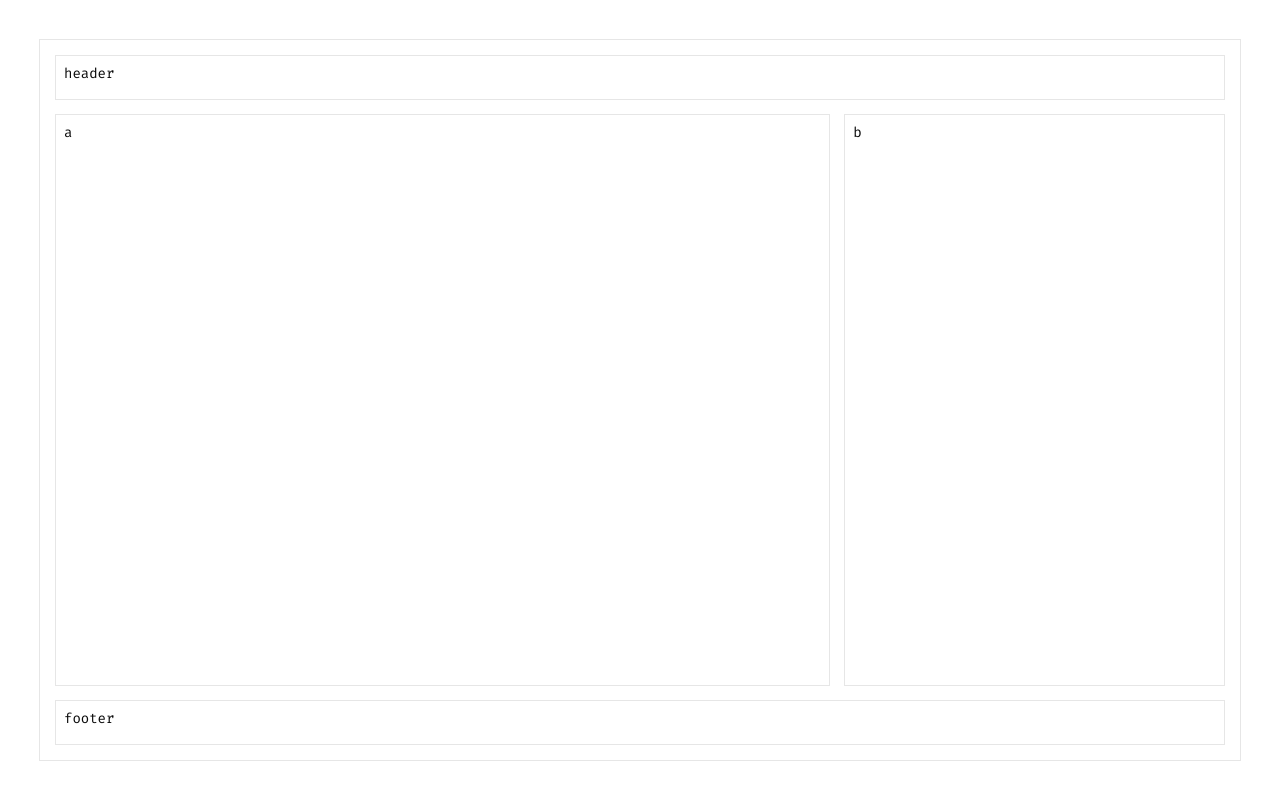
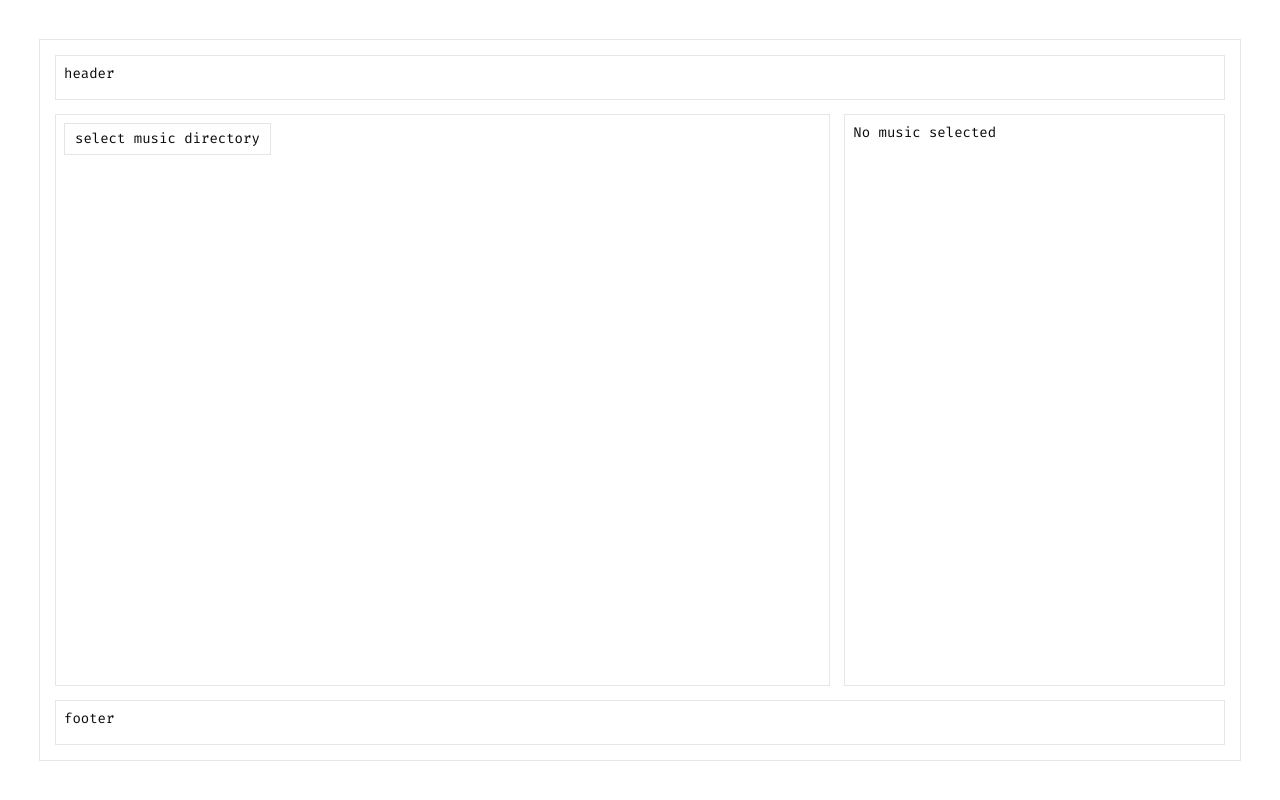
Before and after one commit to noonefr69/wtia, a React (Vite) app: page / in a window 1280 px wide. Built offline with nearby package versions, Linux system fonts and the light colour scheme.

Commit message:
kinda clean code

```diff
--- a/src/App.tsx
+++ b/src/App.tsx
@@ -1,29 +1,11 @@
 import { Card } from "@/components/ui/card";
+import AppLayout from "./components/app-layout";
 
 export default function App() {
   return (
     <div className="lg:p-10 md:p-6 p-2 h-screen max-w-400 mx-auto">
       <Card className="h-full p-4 grid grid-cols-1 grid-rows-12">
-        <Card id="title" className="p-2">
-          header
-        </Card>
-        <div className="grid grid-cols-9 md:grid-rows-9 gap-4 row-span-10">
-          <Card
-            id="section"
-            className="md:row-span-9 row-span-3 col-span-9 md:col-span-6 p-2"
-          >
-            a
-          </Card>
-          <Card
-            id="aside"
-            className="md:row-span-9 row-span-6 col-span-9 md:col-span-3 p-2"
-          >
-            b
-          </Card>
-        </div>
-        <Card id="footer" className="p-2">
-          footer
-        </Card>
+        <AppLayout />
       </Card>
     </div>
   );
--- /dev/null
+++ b/src/components/app-layout.tsx
@@ -0,0 +1,32 @@
+import { useStoreMusics } from "@/state/musics-state";
+import { Card } from "./ui/card";
+import MusicInput from "./music-input";
+import MusicPlayer from "./music-player";
+
+export default function AppLayout() {
+  const { tracks } = useStoreMusics();
+  return (
+    <>
+      <Card id="title" className="p-2">
+        header
+      </Card>
+      <div className="grid grid-cols-9 md:grid-rows-9 gap-4 row-span-10">
+        <Card
+          id="section"
+          className="md:row-span-9 row-span-3 col-span-9 md:col-span-6 p-2"
+        >
+          {!tracks || tracks.length === 0 ? <MusicInput /> : "u have music"}
+        </Card>
+        <Card
+          id="aside"
+          className="md:row-span-9 row-span-6 col-span-9 md:col-span-3 p-2"
+        >
+          <MusicPlayer />
+        </Card>
+      </div>
+      <Card id="footer" className="p-2">
+        footer
+      </Card>
+    </>
+  );
+}
```
